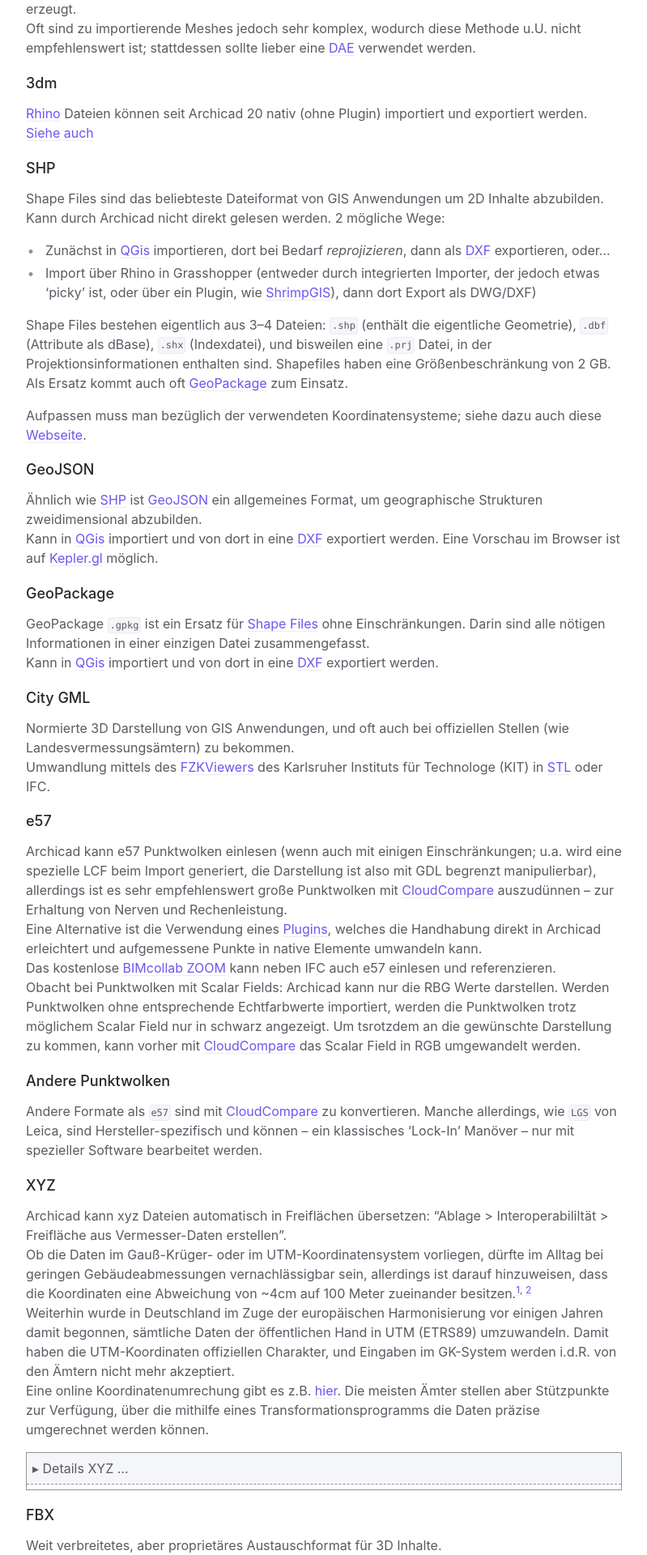
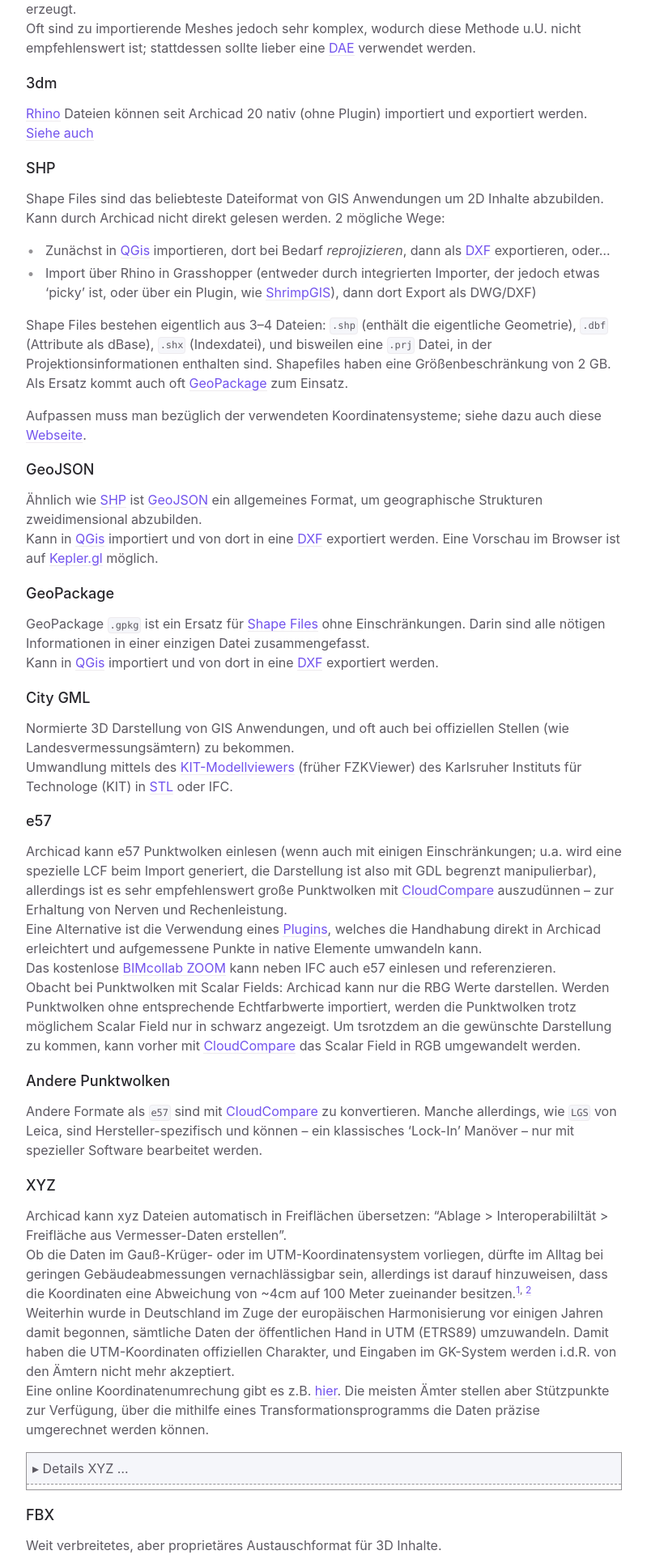
Before and after one commit to runxel/archicad-wiki, a Jekyll site: the page built from _pages/30_Datei_Workflows.md, in a window 1280 px wide. Shown: the part 1460-3380 px from the top of the page at 81% size, without its empty margins (372-1171 px from the left). Built offline with Jekyll 4.4.1, drawn with Linux system fonts in a browser that asks for light colours.

Commit message:
Update reference to KIT-Modellviewers in City GML section

```diff
--- a/_pages/30_Datei_Workflows.md
+++ b/_pages/30_Datei_Workflows.md
@@ -67,7 +67,7 @@ Kann in [QGis](https://qgis.org/) importiert und von dort in eine [DXF](#dxf) ex
 
 ### City GML
 Normierte 3D Darstellung von GIS Anwendungen, und oft auch bei offiziellen Stellen (wie Landesvermessungsämtern) zu bekommen.
-Umwandlung mittels des [FZKViewers](https://www.iai.kit.edu/1302.php) des Karlsruher Instituts für Technologe (KIT) in [STL](#stl) oder IFC.
+Umwandlung mittels des [KIT-Modellviewers](https://www.iai.kit.edu/1302.php) (früher FZKViewer) des Karlsruher Instituts für Technologe (KIT) in [STL](#stl) oder IFC.
 
 ### e57
 Archicad kann e57 Punktwolken einlesen (wenn auch mit einigen Einschränkungen; u.a. wird eine spezielle LCF beim Import generiert, die Darstellung ist also mit GDL begrenzt manipulierbar), allerdings ist es sehr empfehlenswert große Punktwolken mit [CloudCompare](https://www.danielgm.net/cc/) auszudünnen – zur Erhaltung von Nerven und Rechenleistung.
```
